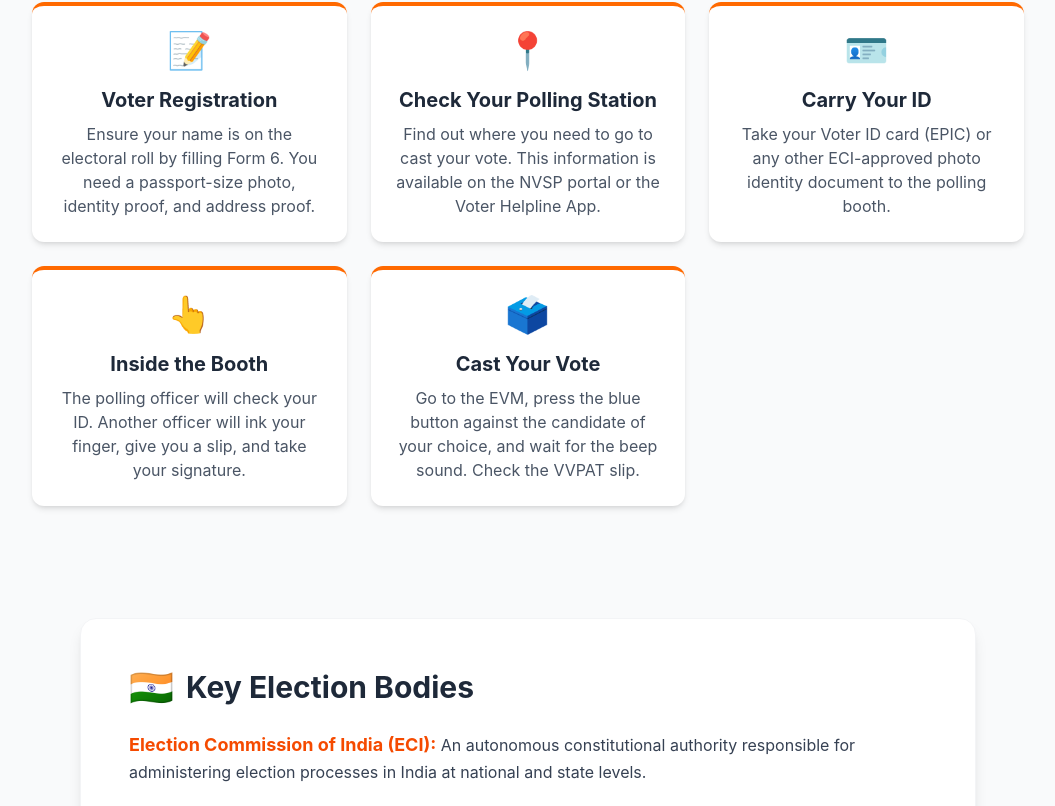
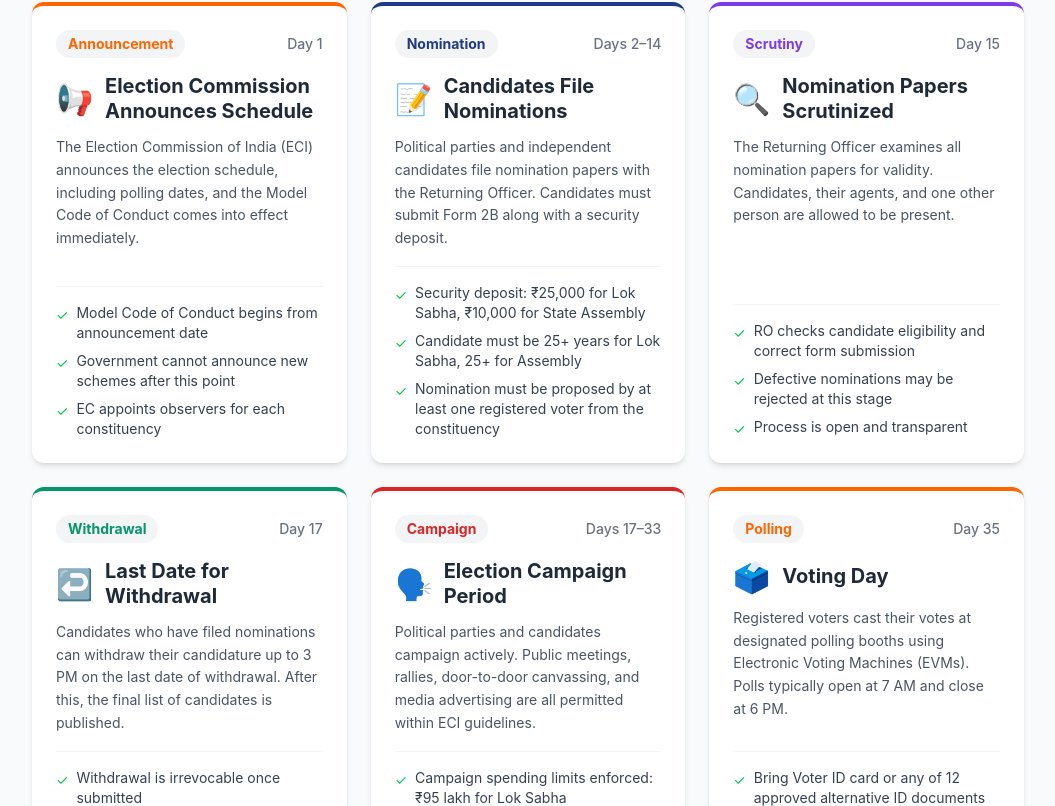
Before and after one commit to Yadavallitejas/ElectIQ, a React (Vite) app: page /how-it-works in a window 1280 px wide. Shown: the part 394-1200 px from the top of the page, without its empty margins (112-1167 px from the left). Built offline with nearby package versions, Linux system fonts and the light colour scheme; no server answers.

Commit message:
Update electionData and components with rich content

```diff
--- a/src/components/StepCard.jsx
+++ b/src/components/StepCard.jsx
@@ -2,10 +2,34 @@ import React from 'react';
 
 const StepCard = ({ step }) => {
   return (
-    <div className="bg-white rounded-xl shadow-md p-6 flex flex-col items-center text-center border-t-4 border-orange-500 hover:shadow-lg transition-shadow duration-300">
-      <div className="text-4xl mb-4">{step.icon}</div>
-      <h3 className="text-xl font-bold text-gray-800 mb-2">{step.title}</h3>
-      <p className="text-gray-600">{step.description}</p>
+    <div
+      className="bg-white rounded-xl shadow-md p-6 flex flex-col border-t-4 hover:shadow-lg transition-all duration-300 transform hover:-translate-y-1"
+      style={{ borderTopColor: step.color }}
+    >
+      <div className="flex items-center justify-between mb-4">
+        <span className="text-sm font-bold px-3 py-1 rounded-full bg-gray-100" style={{ color: step.color }}>
+          {step.phase}
+        </span>
+        <span className="text-sm text-gray-500 font-medium">{step.duration}</span>
+      </div>
+
+      <div className="flex items-center gap-3 mb-3">
+        <div className="text-3xl">{step.icon}</div>
+        <h3 className="text-xl font-bold text-gray-800 leading-tight">{step.title}</h3>
+      </div>
+
+      <p className="text-gray-600 mb-4 text-sm leading-relaxed">{step.description}</p>
+
+      <div className="mt-auto pt-4 border-t border-gray-100">
+        <ul className="space-y-2">
+          {step.keyFacts.map((fact, i) => (
+            <li key={i} className="flex items-start gap-2 text-sm text-gray-700">
+              <span className="text-green-500 mt-0.5">✓</span>
+              <span>{fact}</span>
+            </li>
+          ))}
+        </ul>
+      </div>
     </div>
   );
 };
--- a/src/components/VoterChecklist.jsx
+++ b/src/components/VoterChecklist.jsx
@@ -42,8 +42,19 @@ const VoterChecklist = () => {
                 onChange={() => toggleCheck(item.id)}
               />
             </div>
-            <span className={`${checkedItems[item.id] ? 'text-gray-800 font-medium' : 'text-gray-600'}`}>
-              {item.text}
+            <span className={`${checkedItems[item.id] ? 'text-gray-800 font-medium' : 'text-gray-600'} flex-1`}>
+              {item.task}
+              {item.link && (
+                <a
+                  href={item.link}
+                  target="_blank"
+                  rel="noopener noreferrer"
+                  className="ml-2 text-orange-500 hover:text-orange-600 text-sm hover:underline"
+                  onClick={(e) => e.stopPropagation()}
+                >
+                  ({item.linkText})
+                </a>
+              )}
             </span>
           </label>
         ))}
--- a/src/data/electionData.js
+++ b/src/data/electionData.js
@@ -1,40 +1,126 @@
 export const electionSteps = [
   {
     id: 1,
-    title: "Voter Registration",
-    description: "Ensure your name is on the electoral roll by filling Form 6. You need a passport-size photo, identity proof, and address proof.",
-    icon: "📝"
+    phase: "Announcement",
+    title: "Election Commission Announces Schedule",
+    icon: "📢",
+    color: "#FF6600",
+    duration: "Day 1",
+    description: "The Election Commission of India (ECI) announces the election schedule, including polling dates, and the Model Code of Conduct comes into effect immediately.",
+    keyFacts: [
+      "Model Code of Conduct begins from announcement date",
+      "Government cannot announce new schemes after this point",
+      "EC appoints observers for each constituency"
+    ],
+    learnMore: "The ECI is an autonomous constitutional authority responsible for administering election processes in India."
   },
   {
     id: 2,
-    title: "Check Your Polling Station",
-    description: "Find out where you need to go to cast your vote. This information is available on the NVSP portal or the Voter Helpline App.",
-    icon: "📍"
+    phase: "Nomination",
+    title: "Candidates File Nominations",
+    icon: "📝",
+    color: "#1e3a8a",
+    duration: "Days 2–14",
+    description: "Political parties and independent candidates file nomination papers with the Returning Officer. Candidates must submit Form 2B along with a security deposit.",
+    keyFacts: [
+      "Security deposit: ₹25,000 for Lok Sabha, ₹10,000 for State Assembly",
+      "Candidate must be 25+ years for Lok Sabha, 25+ for Assembly",
+      "Nomination must be proposed by at least one registered voter from the constituency"
+    ],
+    learnMore: "Deposits are forfeited if a candidate fails to secure more than 1/6th of total valid votes polled."
   },
   {
     id: 3,
-    title: "Carry Your ID",
-    description: "Take your Voter ID card (EPIC) or any other ECI-approved photo identity document to the polling booth.",
-    icon: "🪪"
+    phase: "Scrutiny",
+    title: "Nomination Papers Scrutinized",
+    icon: "🔍",
+    color: "#7c3aed",
+    duration: "Day 15",
+    description: "The Returning Officer examines all nomination papers for validity. Candidates, their agents, and one other person are allowed to be present.",
+    keyFacts: [
+      "RO checks candidate eligibility and correct form submission",
+      "Defective nominations may be rejected at this stage",
+      "Process is open and transparent"
+    ],
+    learnMore: "Any elector can raise objections to a nomination during the scrutiny process."
   },
   {
     id: 4,
-    title: "Inside the Booth",
-    description: "The polling officer will check your ID. Another officer will ink your finger, give you a slip, and take your signature.",
-    icon: "👆"
+    phase: "Withdrawal",
+    title: "Last Date for Withdrawal",
+    icon: "↩️",
+    color: "#059669",
+    duration: "Day 17",
+    description: "Candidates who have filed nominations can withdraw their candidature up to 3 PM on the last date of withdrawal. After this, the final list of candidates is published.",
+    keyFacts: [
+      "Withdrawal is irrevocable once submitted",
+      "Party symbols are allotted after withdrawal deadline",
+      "Final candidate list is published by the RO"
+    ],
+    learnMore: "The ECI publishes the final list of contesting candidates with their party affiliations and symbols."
   },
   {
     id: 5,
-    title: "Cast Your Vote",
-    description: "Go to the EVM, press the blue button against the candidate of your choice, and wait for the beep sound. Check the VVPAT slip.",
-    icon: "🗳️"
+    phase: "Campaign",
+    title: "Election Campaign Period",
+    icon: "🗣️",
+    color: "#dc2626",
+    duration: "Days 17–33",
+    description: "Political parties and candidates campaign actively. Public meetings, rallies, door-to-door canvassing, and media advertising are all permitted within ECI guidelines.",
+    keyFacts: [
+      "Campaign spending limits enforced: ₹95 lakh for Lok Sabha",
+      "Campaign silence period: 48 hours before polling",
+      "Paid news and fake news can be reported to EC"
+    ],
+    learnMore: "The Model Code of Conduct regulates campaign conduct to ensure a level playing field."
+  },
+  {
+    id: 6,
+    phase: "Polling",
+    title: "Voting Day",
+    icon: "🗳️",
+    color: "#FF6600",
+    duration: "Day 35",
+    description: "Registered voters cast their votes at designated polling booths using Electronic Voting Machines (EVMs). Polls typically open at 7 AM and close at 6 PM.",
+    keyFacts: [
+      "Bring Voter ID card or any of 12 approved alternative ID documents",
+      "Vote using the blue button on EVM next to your chosen candidate",
+      "VVPAT slip visible for 7 seconds to verify your vote"
+    ],
+    learnMore: "India uses EVMs since 1982. The VVPAT system was introduced for full transparency in 2019 general elections."
+  },
+  {
+    id: 7,
+    phase: "Counting",
+    title: "Vote Counting & Results",
+    icon: "📊",
+    color: "#1e3a8a",
+    duration: "Day 40+",
+    description: "Votes are counted at designated counting centers under strict supervision. Results are declared constituency by constituency as counting progresses.",
+    keyFacts: [
+      "Counting starts at 8 AM on counting day",
+      "Postal ballots counted first",
+      "Results declared by Returning Officer after candidate with most votes confirmed"
+    ],
+    learnMore: "The candidate with the highest number of votes wins under India's First-Past-The-Post (FPTP) system."
   }
 ];
 
 export const voterChecklist = [
-  { id: 'age', text: "I am 18 years or older on the qualifying date" },
-  { id: 'citizen', text: "I am an Indian citizen" },
-  { id: 'registered', text: "My name is on the electoral roll (voter list)" },
-  { id: 'id_ready', text: "I have my Voter ID (EPIC) or approved alternate ID ready" },
-  { id: 'booth_known', text: "I know the location of my polling station" }
+  { id: 1, task: "Check if my name is on the Electoral Roll", link: "https://electoralsearch.eci.gov.in/", linkText: "Search on ECI website" },
+  { id: 2, task: "Know my Polling Booth location", link: "https://electoralsearch.eci.gov.in/", linkText: "Find my booth" },
+  { id: 3, task: "Have my Voter ID (EPIC) card ready", link: null, linkText: null },
+  { id: 4, task: "Know the polling date and time for my constituency", link: "https://www.eci.gov.in/", linkText: "Check ECI website" },
+  { id: 5, task: "Know the alternative ID documents I can carry", link: null, linkText: null },
+  { id: 6, task: "Understand how to use the EVM correctly", link: null, linkText: null },
+  { id: 7, task: "Know my rights if turned away at the booth", link: null, linkText: null }
 ];
+
+export const quickFacts = [
+  { emoji: "🏛️", fact: "India has 543 Lok Sabha constituencies" },
+  { emoji: "👥", fact: "970 million+ registered voters as of 2024" },
+  { emoji: "🗓️", fact: "General elections held every 5 years" },
+  { emoji: "⚖️", fact: "ECI is an independent constitutional body" },
+  { emoji: "📱", fact: "Voter Helpline: 1950 (toll free)" },
+  { emoji: "🔒", fact: "Voting is secret — no one can see your vote" }
+];
--- a/src/pages/Home.jsx
+++ b/src/pages/Home.jsx
@@ -1,5 +1,6 @@
 import React from 'react';
 import { Link } from 'react-router-dom';
+import { quickFacts } from '../data/electionData';
 
 const Home = () => {
   return (
@@ -60,6 +61,21 @@ const Home = () => {
           </Link>
         </div>
       </div>
+
+      {/* Quick Facts Section */}
+      <div className="py-16 bg-white border-t border-gray-200">
+        <div className="max-w-7xl mx-auto px-4 text-center">
+          <h2 className="text-3xl font-bold text-gray-800 mb-10">Did you know?</h2>
+          <div className="grid grid-cols-2 md:grid-cols-3 gap-6">
+            {quickFacts.map((item, index) => (
+              <div key={index} className="flex flex-col items-center p-4 bg-orange-50 rounded-xl">
+                <span className="text-4xl mb-3">{item.emoji}</span>
+                <span className="text-gray-700 font-medium">{item.fact}</span>
+              </div>
+            ))}
+          </div>
+        </div>
+      </div>
     </div>
   );
 };
```
